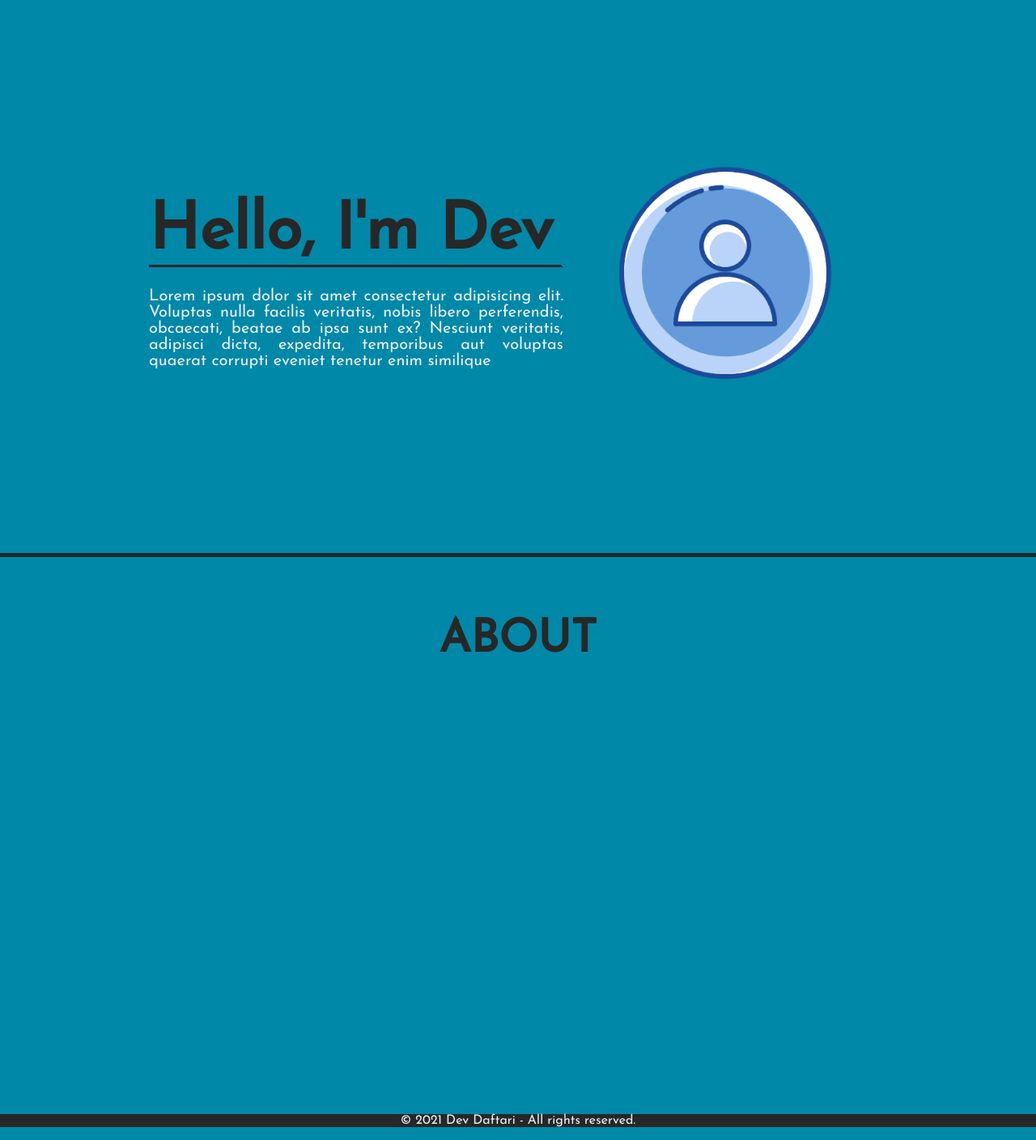
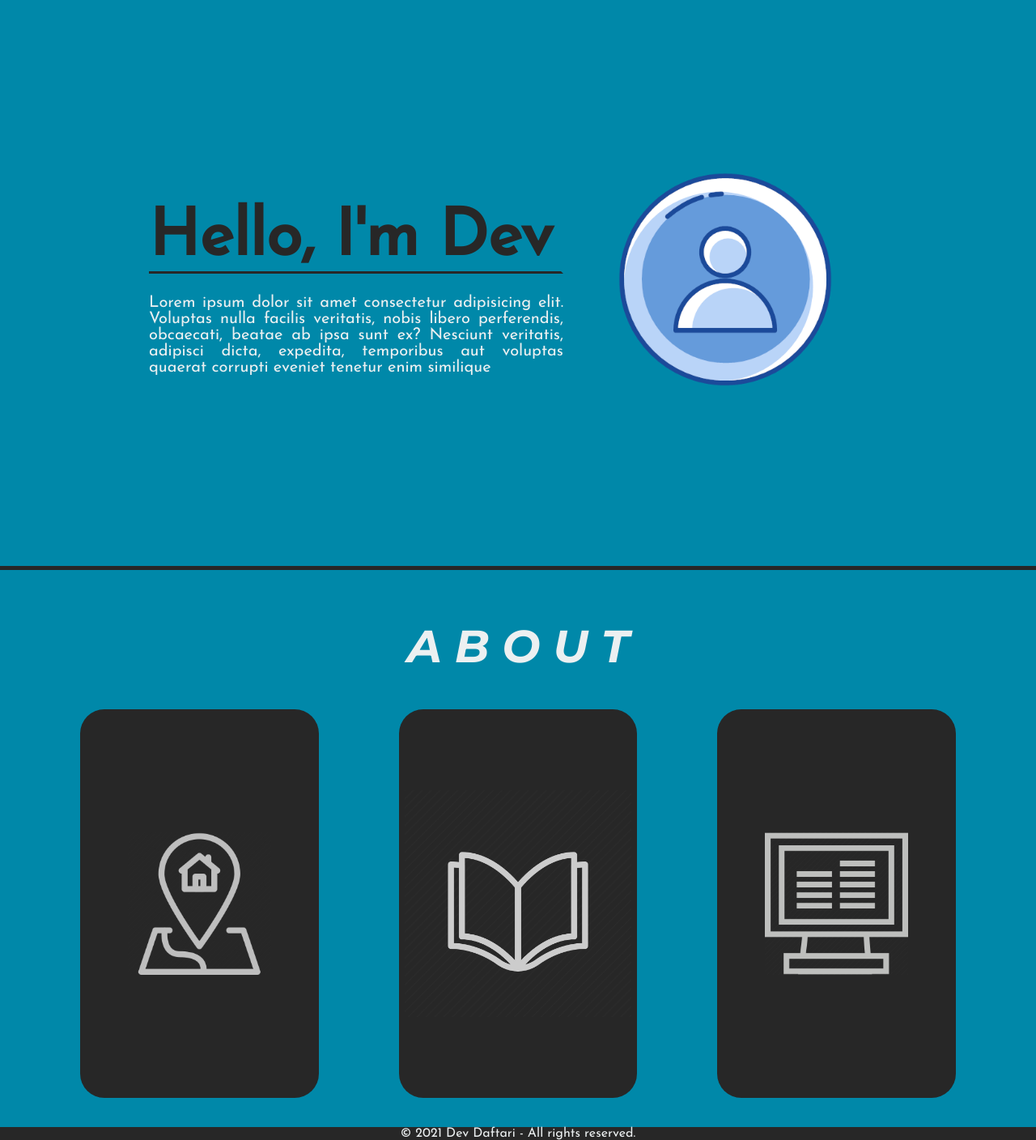
Before and after one commit to adarsh-2201/web7_Personal-website-with-randomly-generated-design, a PHP site: page / in a window 1280 px wide. Shown: the part 104-1512 px from the top of the page at 81% size. Run offline with PHP 8.4, Linux system fonts and the light colour scheme.

Commit message:
Added about section

```diff
--- a/js/main.js
+++ b/js/main.js
@@ -50,9 +50,49 @@ function GetCssSheet(num) {
         //     document.getElementById('para').style.visibility = "visible";
         //     },3000);
 
-        // About
-        document.querySelector("#about h1").innerHTML ="ABOUT";
+        // About Page
+        document.querySelector("#about h1").innerHTML ="A B O U T";
 
+        // Creating animate on scroll
+        // document.getElementsByTagName("script")[0].insertAdjacentHTML("afterend",`<script src="https://unpkg.com/aos@next/dist/aos.js">AOS.init()</script>`);
+        // document.querySelector("#about h1").setAttribute("data-aos","fade-left");
+        const div_about=document.createElement("div");
+        div_about.setAttribute("id","abt_main");
+        document.querySelector("#about").appendChild(div_about);
+        const divs=`<div class="abt_div" id="box1">`+
+        `<img src="./style/home.png">`+
+        `<div class="img_overlay">`+
+        `<div class="img_title">From`+
+        `</div>`+
+        `<p class="img_para">Rajkot, Gujarat</p>`+
+        `<p class="img_para">ICSE</p>`+
+        `<p class="img_para">27-Nov</p>`+
+        `</div>`+
+        `</img>`+
+        `</div>`+
+        `<div class="abt_div" id="box2">`+
+        `<img src="./style/study.png">`+
+        `<div class="img_overlay">`+
+        `<div class="img_title">B.Tech '24`+
+        `</div>`+
+        `<p class="img_para">Electrical Enginnering</p>`+
+        `<p class="img_para">from</p>`+
+        `<p class="img_para">IIT Indore</p>`+
+        `</div>`+
+        `</img>`+
+        `</div>`+
+        `<div class="abt_div" id="box3">`+
+        `<img src="./style/interests.png">`+
+        `<div class="img_overlay">`+
+        `<div class="img_title">Interests`+
+        `</div>`+
+        `<p class="img_para">Web Developement</p>`+
+        `<p class="img_para">Designing</p>`+
+        `<p class="img_para">Competitive Programming</p>`+
+        `</div>`+
+        `</img>`+
+        `</div>`;
+        document.querySelector("#about div").insertAdjacentHTML("beforeend",divs);
 
 
 
--- a/style/0.css
+++ b/style/0.css
@@ -1,6 +1,6 @@
 @import url('https://fonts.googleapis.com/css2?family=Josefin+Sans&display=swap');
 @import url('https://fonts.googleapis.com/css2?family=Monoton&display=swap');
-
+@import url('https://fonts.googleapis.com/css2?family=Montserrat:ital,wght@1,700&display=swap');
 *{
     box-sizing: border-box;
     margin: 0;
@@ -14,7 +14,7 @@ html{
     scroll-behavior: smooth;
 }
 
-/* Navbar */
+/* NAVBAR */
 
 header{
     display:flex;
@@ -78,12 +78,14 @@ header{
 
 
 /* Body */
+
+/* HOME SECTION  */
 .container{
     /* padding-top:10vh; */
     display: flex;
     align-items: center;
     justify-content: center;
-    height:86vh;
+    height:88vh;
     background-color:#0088a9;
     border-bottom: 5px solid #272727;
 
@@ -124,21 +126,131 @@ header{
 
 }
 
+/* ABOUT SECTION   */
+
 #about{
     background-color:#0088a9;
     display:flex;
-    justify-content: center;
-    align-items: flex-start;
+    flex-direction:column;
+    /* justify-content: center; */
+    align-items: center;
     height:86vh;
-
 }
 
 #about h1{
-    margin-top: 75px;
+    font-family: 'Montserrat', sans-serif;
+    text-align:center;
+    margin-top: 60px;
+    margin-bottom: 32px;
     background-color:#0088a9;
-    color:#272727;
+    color:#ecf0f1;
     font-size: 3.5rem;
+    font-weight: 100;
+    height:10vh;
+    position:relative;
+    transition: 0.25s ease-in;
 }
+/* animate about heading  */
+#about h1::after{
+    content: '';
+    position: absolute;
+    width: 100%;
+    height: 6px;
+    background: #272727;
+    bottom: 0px;
+    left: -7px;
+    border-radius: 35px;
+    transform: scale(0,1);
+    transition: transform 0.5s ease;
+}
+#about h1:hover::after{
+    transform: scale(1,1);
+}
+
+/* Cells inside about */
+#abt_main{
+    width: 100%;
+    display:flex;
+    background-color:#0088a9;
+    /* border: 1px solid red; */
+    height: 60vh;
+    justify-content:space-evenly;
+}
+.abt_div{
+    /* border: 1px solid blue; */
+    width:23%;
+    position: relative;
+    display:flex;
+    /* background-color:#0088a9; */
+    /* padding:10px 4px; */
+    border-radius: 30px;
+    overflow:hidden;
+    align-items:center;
+    justify-content: center;
+}
+#box1 img{
+    width:60%;
+    /* filter: invert(1); */
+    display:block;
+    opacity:0.7;
+    /* filter: invert(1); */
+}
+#box2 img{
+    width:95%;
+    /* opacity:0.9; */
+}
+#box3 img{
+    width:60%;
+    /* opacity:0.9; */
+}
+.img_overlay{
+    position:absolute;
+    /* padding: 100px; */
+    /* margin:10px 5px ; */
+    border: 10px solid #ecf0f1;
+    border-radius: 30px;
+    top:0;
+    left:0;
+    width:100%;
+    height:100%;
+    background: rgba(0,0,0,1);
+    display:flex;
+    flex-direction:column;
+    align-items:center;
+    justify-content:center;
+    opacity:0;
+    transition: all 0.3s ease;
+}
+.img_overlay > *{
+    transform: translateY(20px);
+    transition: all 0.3s ease;
+}
+.img_overlay:hover{
+    opacity:1;
+}
+.img_overlay:hover > *{
+    transform: translateY(0);
+}
+.img_title{
+    font-size:3rem;
+    background: rgba(0,0,0,0);
+    font-weight:bold;
+    color:#0088a9;
+}
+.img_para{
+    background: rgba(0,0,0,0);
+    font-size: 1.5rem;
+    margin-top: 15px;
+}
+
+/* PORTFOLIO SECTION  */
+
+
+/* Contact  */
+/* iphone screen covering full height half width  */
+/* cells having social media handels  */
+
+
 
 
 
```
Also changed, not shown: style/home.png (added), style/interests.png (added), style/study.png (added).
